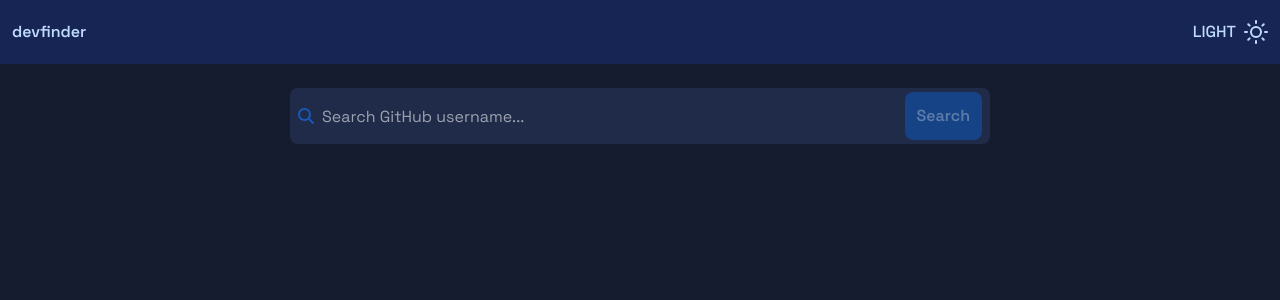
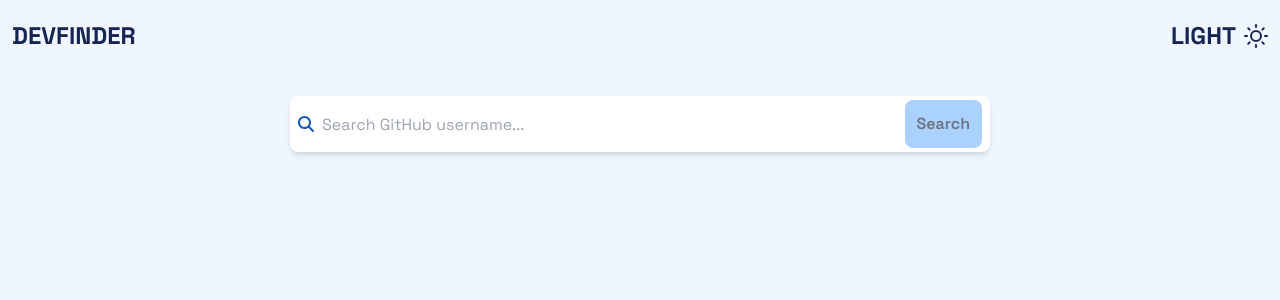
Before and after one commit to Estani02/APP-User-GitHub, a Next.js app: page / in a window 1280 px wide. Shown: the top 300 px of the page. Built offline with nearby package versions, Linux system fonts and the light colour scheme.

Commit message:
dark mode implementation

```diff
--- a/src/app/globals.css
+++ b/src/app/globals.css
@@ -1,7 +1,3 @@
 @tailwind base;
 @tailwind components;
 @tailwind utilities;
-
-body {
-    background-color: #161C30;
-}
--- a/src/app/layout.tsx
+++ b/src/app/layout.tsx
@@ -17,7 +17,7 @@ export default function RootLayout({
 }) {
   return (
     <html lang="en">
-      <body className={spaceGrotesk.className}>
+      <body className={`${spaceGrotesk.className} bg-blue-50 dark:bg-[#161C30] text-sm md:text-base`}>
         <NavBar />
         {children}
       </body>
--- a/src/app/page.tsx
+++ b/src/app/page.tsx
@@ -22,7 +22,7 @@ export default function Home() {
   }
 
   return (
-    <div className="flex flex-col justify-center items-center gap-6 w-full px-6 bg-[#161C30] text-sm md:text-base">
+    <div className="flex flex-col justify-center items-center gap-6 w-full px-6">
       <SearchBar getUsers={getUsers} />
       {user ?
         <Card user={user} /> : user === null ?
--- a/src/components/card/index.tsx
+++ b/src/components/card/index.tsx
@@ -12,14 +12,14 @@ interface PropsUser {
 
 const Card = ({ user }: PropsUser) => {
   return (
-    <section className='bg-[#202A49] flex flex-col md:flex-row gap-5 px-5 py-5 md:p-10 rounded-lg w-full md:max-w-[700px] lg:max-w-[850px] mb-28'>
+    <section className='bg-white shadow-md dark:shadow-none dark:bg-[#202A49] flex flex-col md:flex-row gap-5 px-5 py-5 md:p-10 rounded-lg w-full md:max-w-[700px] lg:max-w-[850px] mb-28'>
       <Image src={user.avatar_url} width={80} height={80} alt="Avatar" className='rounded-[50%] h-20 w-20 hidden md:block' />
       <div className='md:flex md:flex-col gap-6'>
         <article className='flex flex-row gap-3'>
           <Image src={user.avatar_url} width={80} height={80} alt="Avatar de dapelu" className='rounded-[50%] h-auto w-20 md:hidden' />
-          <div className='flex flex-col text-blue-200'>
+          <div className='flex flex-col text-blue-500 dark:text-blue-200'>
             <h3>{user.name}</h3>
-            <p className='text-sky-600 text-xs md:text-sm'>@{user.login}</p>
+            <p className='dark:text-sky-600 text-sky-800 text-xs md:text-sm'>@{user.login}</p>
             <span className='mt-2'>
               {new Date(user.created_at || "").toLocaleDateString("es", {
                 year: "numeric",
@@ -30,40 +30,40 @@ const Card = ({ user }: PropsUser) => {
           </div>
         </article>
         <article className='flex flex-col justify-center items-center'>
-          <p className='text-[#8C93A0] mt-4'>
+          <p className='dark:text-[#8C93A0] text-black mt-4'>
             {user.bio}
           </p>
-          <div className='flex flex-row justify-center gap-10 mt-7 py-6 px-4 rounded-lg bg-[#161C30] w-full'>
+          <div className='flex flex-row justify-center gap-10 mt-7 py-6 px-4 rounded-lg bg-gray-200 shadow-md dark:bg-[#161C30] w-full'>
             <div className='flex flex-col items-center'>
-              <span className='text-[#8C93A0] font-semibold mb-2'>Repos</span>
-              <div className='text-white'>{user.public_repos}</div>
+              <span className='dark:text-[#8C93A0] text-black font-semibold mb-2'>Repos</span>
+              <div className='text-blue-950 dark:text-white'>{user.public_repos}</div>
             </div>
             <div className='flex flex-col items-center'>
-              <span className='text-[#8C93A0] font-semibold mb-2'>Followers</span>
-              <div className='text-white'>{user.followers}</div>
+              <span className='dark:text-[#8C93A0] text-black font-semibold mb-2'>Followers</span>
+              <div className='text-blue-950 dark:text-white'>{user.followers}</div>
             </div>
             <div className='flex flex-col items-center'>
-              <span className='text-[#8C93A0] font-semibold mb-2'>Followings</span>
-              <div className='text-white'>{user.following}</div>
+              <span className='dark:text-[#8C93A0] text-black font-semibold mb-2'>Followings</span>
+              <div className='text-blue-950 dark:text-white'>{user.following}</div>
             </div>
           </div>
         </article>
         <article className='grid grid-cols-1 md:grid-cols-2 gap-4 mb-4 mt-4'>
           <div className='flex flex-row items-center gap-2'>
-            <LocationIcon className='fill-white' />
-            <span className={`mr-2 ${user.location ? 'text-white' : 'text-gray-400'}`}>{user.location || "Not Available"}</span>
+            <LocationIcon className='dark:fill-white fill-blue-950' />
+            <span className={`mr-2 ${user.location ? 'text-blue-950 dark:text-white' : 'text-gray-400'}`}>{user.location || "Not Available"}</span>
           </div>
           <div className='flex flex-row items-center gap-2'>
-            <LinkIcon className='fill-white' />
-            <a href={user.html_url} target='_blank' className='mr-2 truncate text-white'>{user.html_url}</a>
+            <LinkIcon className='text-blue-950 dark:text-white fill-blue-950' />
+            <a href={user.html_url} target='_blank' className='mr-2 truncate text-blue-950 dark:text-white'>{user.html_url}</a>
           </div>
           <div className='flex flex-row items-center gap-2'>
-            <TwitterIcon className='fill-white' />
-            <span className={`mr-2 truncate ${user.twitter_username ? 'text-white' : 'text-gray-400'}`}>{user.twitter_username ? user.twitter_username : "Not Available"}</span>
+            <TwitterIcon className='dark:fill-white fill-blue-950' />
+            <span className={`mr-2 truncate ${user.twitter_username ? 'text-blue-950 dark:text-white' : 'text-gray-400'}`}>{user.twitter_username ? user.twitter_username : "Not Available"}</span>
           </div>
           <div className='flex flex-row items-center gap-2'>
-            <CityIcon className='fill-white' />
-            <p className={`mr-2 ${user.company ? 'text-white' : 'text-gray-400'}`}>{user.company || "Not Available"}</p>
+            <CityIcon className='dark:fill-white fill-blue-950' />
+            <p className={`mr-2 ${user.company ? 'text-blue-950 dark:text-white' : 'text-gray-400'}`}>{user.company || "Not Available"}</p>
           </div>
         </article>
       </div>
--- a/src/components/nav_bar/index.tsx
+++ b/src/components/nav_bar/index.tsx
@@ -3,9 +3,9 @@ import React from 'react'
 
 const NavBar = () => {
   return (
-    <nav className='flex justify-between items-center p-3 md:py-5 px-3 bg-blue-950 text-blue-200 text-sm md:text-base'>
-      <h1 className='font-semibold'>devfinder</h1>
-      <button className='flex flex-row items-center font-medium gap-2'>
+    <nav className='flex justify-between items-center p-3 md:py-5 px-3 text-blue-950 dark:bg-blue-950 dark:text-blue-200 text-base md:text-xl lg:text-2xl font-semibold md:font-bold'>
+      <h1 className='uppercase'>devfinder</h1>
+      <button className='flex flex-row items-center gap-2'>
         LIGHT
         <SunIcon />
       </button>
--- a/src/components/search_bar/index.tsx
+++ b/src/components/search_bar/index.tsx
@@ -29,7 +29,7 @@ const SearchBar = ({ getUsers }: Props) => {
 
 
   return (
-    <form onSubmit={handleSubmit} className='p-2 bg-[#202A49] rounded-lg flex flex-row items-center justify-center gap-2 md:h-[3.5rem] lg:h--[4.5rem] w-full md:max-w-[700px] mt-6'>
+    <form onSubmit={handleSubmit} className='p-2 bg-white shadow-md dark:shadow-none dark:bg-[#202A49] rounded-lg flex flex-row items-center justify-center gap-2 md:h-[3.5rem] lg:h--[4.5rem] w-full md:max-w-[700px] mt-6'>
       <span>
         <SearchIcon className='fill-[#1758B4]' />
       </span>
@@ -38,14 +38,14 @@ const SearchBar = ({ getUsers }: Props) => {
         type="text"
         value={input}
         name='username'
-        className='outline-none bg-transparent text-white flex-1 h-full appearance-none focus:outline-none focus:bg-transparent'
+        className='outline-none bg-transparent dark:text-white flex-1 h-full appearance-none focus:outline-none focus:bg-transparent'
         placeholder='Search GitHub username...'
         autoComplete='off'
       />
       <button
         type='submit'
         disabled={disabled}
-        className={`rounded-lg ${disabled ? 'bg-[#0077ff54] text-[#ffffff4c]' : 'bg-[#0079FF] text-white hover:bg-[#0077ffc1]'}  p-1 md:p-2 lg:p-3  transition-color duration-300 font-semibold`}
+        className={`rounded-lg ${disabled ? 'bg-[#0077ff54] text-gray-500 dark:text-[#ffffff4c]' : 'bg-[#0079FF] text-white hover:bg-[#0077ffc1]'}  p-1 md:p-2 lg:p-3  transition-color duration-300 font-semibold`}
       >
         Search
       </button>
```
